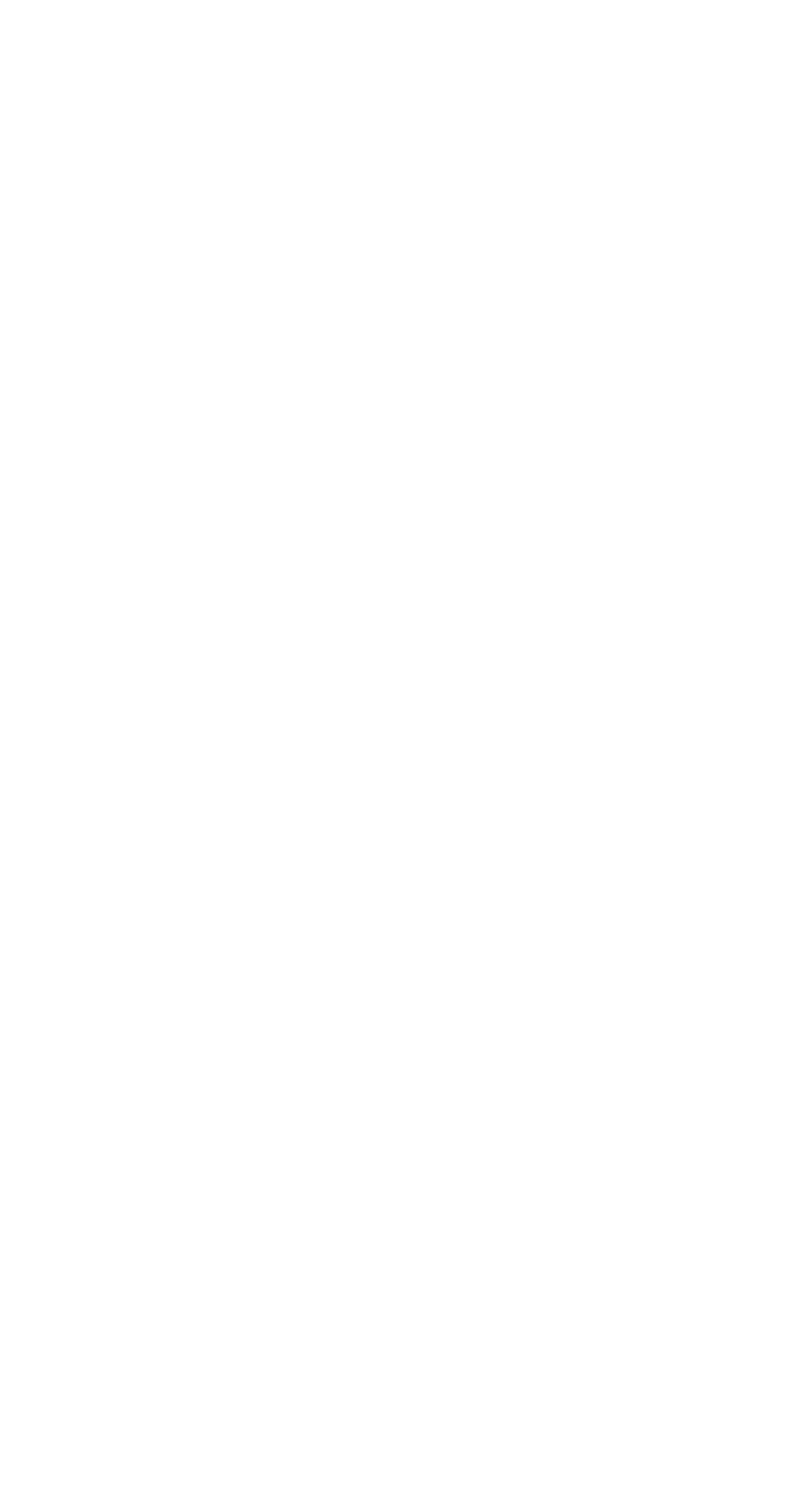
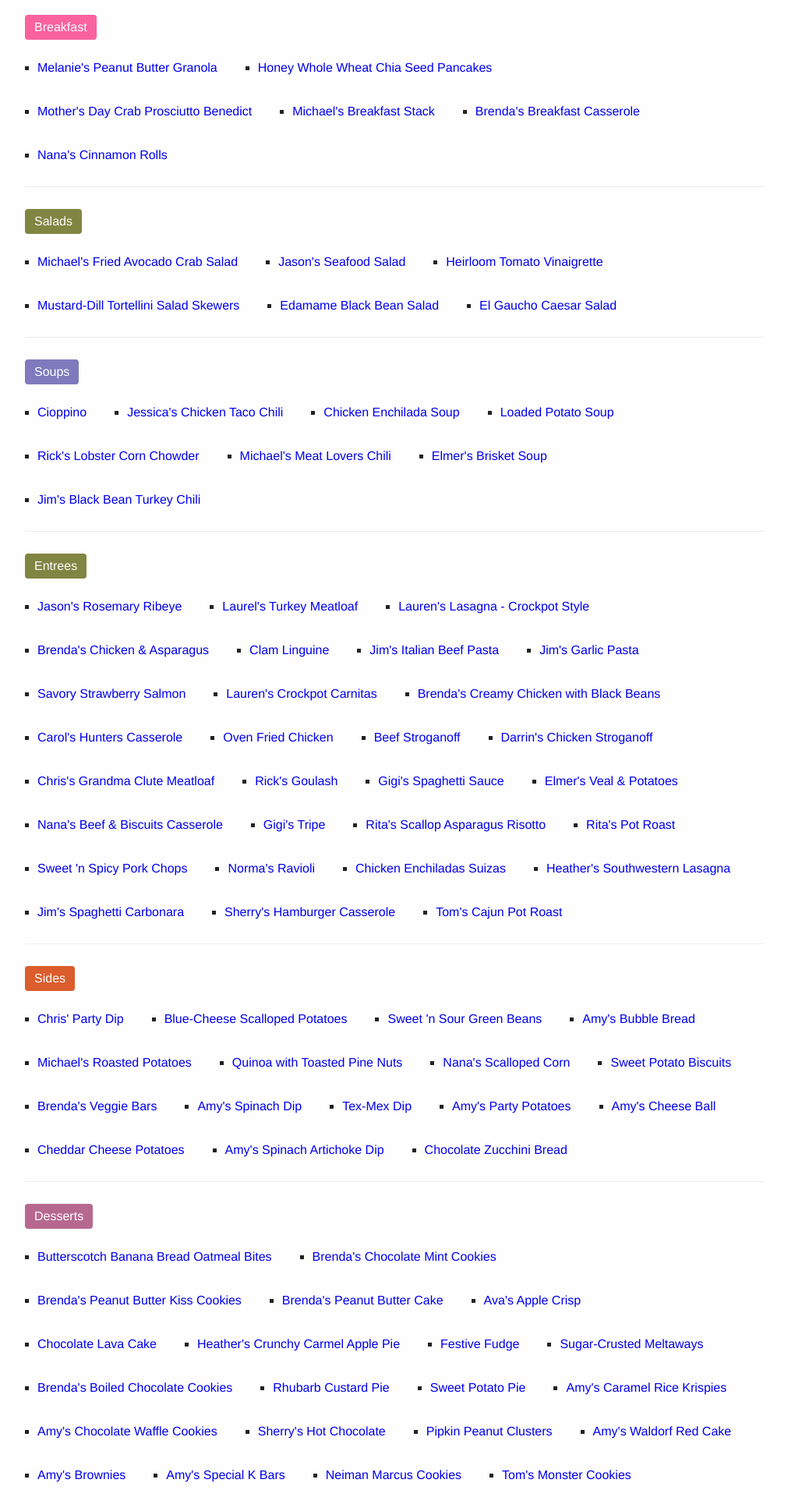
Before and after one commit to michaelp0730/FamilyRecipes, an Angular app in the folder family-recipes/: page / in a window 1280 px wide. Shown: the part 160-2080 px from the top of the page at 78% size, without its empty margins (134-1145 px from the left). Before the commit the page ends 800 px from the top, so only its background shows below. Built offline with nearby package versions, Linux system fonts and the light colour scheme.

Commit message:
Prints all recipes on index page

```diff
--- a/family-recipes/src/app/app.module.ts
+++ b/family-recipes/src/app/app.module.ts
@@ -1,5 +1,6 @@
 import { BrowserModule } from '@angular/platform-browser';
 import { NgModule } from '@angular/core';
+import { HttpClientModule } from '@angular/common/http';
 
 import { AppRoutingModule } from './app-routing.module';
 import { AppComponent } from './app.component';
@@ -12,6 +13,7 @@ import { IndexComponent } from './index/index.component';
   ],
   imports: [
     BrowserModule,
+    HttpClientModule,
     AppRoutingModule
   ],
   providers: [],
--- a/family-recipes/src/app/index/index.component.html
+++ b/family-recipes/src/app/index/index.component.html
@@ -7,4 +7,58 @@
     </form>
   </div>
   <p class="intro">This is a collection of recipes from our family and friends. Lots of special stuff in here. Please enjoy and eat well!</p>
+
+  <section id="section-breakfast" class="container group" aria-label="Breakfast">
+      <h2 class="label heading-label breakfast">Breakfast</h2>
+      <ul class="link-list">
+        <li *ngFor="let recipe of breakfastRecipes | async">
+            <a [routerLink]="['breakfast', recipe.slug]">{{ recipe.title }}</a>
+        </li>
+      </ul>
+  </section>
+
+  <section id="section-salads" class="container group" aria-label="Salads">
+    <h2 class="label heading-label salads">Salads</h2>
+    <ul class="link-list">
+      <li *ngFor="let recipe of saladRecipes | async">
+          <a [routerLink]="['salads', recipe.slug]">{{ recipe.title }}</a>
+      </li>
+    </ul>
+  </section>
+
+  <section id="section-soups" class="container group" aria-label="Soups">
+    <h2 class="label heading-label soups">Soups</h2>
+    <ul class="link-list">
+      <li *ngFor="let recipe of soupRecipes | async">
+          <a [routerLink]="['soups', recipe.slug]">{{ recipe.title }}</a>
+      </li>
+    </ul>
+  </section>
+
+  <section id="section-entrees" class="container group" aria-label="Entrees">
+    <h2 class="label heading-label salads">Entrees</h2>
+    <ul class="link-list">
+      <li *ngFor="let recipe of entreeRecipes | async">
+          <a [routerLink]="['entrees', recipe.slug]">{{ recipe.title }}</a>
+      </li>
+    </ul>
+  </section>
+
+  <section id="section-sides" class="container group" aria-label="Sides">
+    <h2 class="label heading-label sides">Sides</h2>
+    <ul class="link-list">
+      <li *ngFor="let recipe of sidesRecipes | async">
+          <a [routerLink]="['sides', recipe.slug]">{{ recipe.title }}</a>
+      </li>
+    </ul>
+  </section>
+
+  <section id="section-desserts" class="container group" aria-label="Desserts">
+    <h2 class="label heading-label desserts">Desserts</h2>
+    <ul class="link-list">
+      <li *ngFor="let recipe of dessertRecipes | async">
+          <a [routerLink]="['desserts', recipe.slug]">{{ recipe.title }}</a>
+      </li>
+    </ul>
+  </section>
 </div>
--- a/family-recipes/src/app/index/index.component.ts
+++ b/family-recipes/src/app/index/index.component.ts
@@ -1,4 +1,5 @@
 import { Component, OnInit } from '@angular/core';
+import { RecipesService } from '../recipes.service';
 
 @Component({
   selector: 'app-index',
@@ -6,10 +7,23 @@ import { Component, OnInit } from '@angular/core';
   styleUrls: ['./index.component.css']
 })
 export class IndexComponent implements OnInit {
+  breakfastRecipes = {};
+  saladRecipes = {};
+  soupRecipes = {};
+  entreeRecipes = {};
+  sidesRecipes = {};
+  dessertRecipes = {};
 
-  constructor() { }
+  constructor(
+    private recipesService: RecipesService,
+  ) { }
 
   ngOnInit(): void {
+    this.breakfastRecipes = this.recipesService.getRecipesByType('breakfast');
+    this.saladRecipes = this.recipesService.getRecipesByType('salads');
+    this.soupRecipes = this.recipesService.getRecipesByType('soups');
+    this.entreeRecipes = this.recipesService.getRecipesByType('entrees');
+    this.sidesRecipes = this.recipesService.getRecipesByType('sides');
+    this.dessertRecipes = this.recipesService.getRecipesByType('desserts');
   }
-
 }
--- /dev/null
+++ b/family-recipes/src/app/recipes.service.ts
@@ -0,0 +1,16 @@
+import { Injectable } from '@angular/core';
+import { HttpClient } from '@angular/common/http';
+
+@Injectable({
+  providedIn: 'root'
+})
+export class RecipesService {
+
+  constructor(
+    private http: HttpClient
+  ) { }
+
+  getRecipesByType(type: string): {} {
+    return this.http.get(`/assets/${type}.json`);
+  }
+}
```
Also changed, not shown: 1 other file (tests, documents, lock files or other folders).
